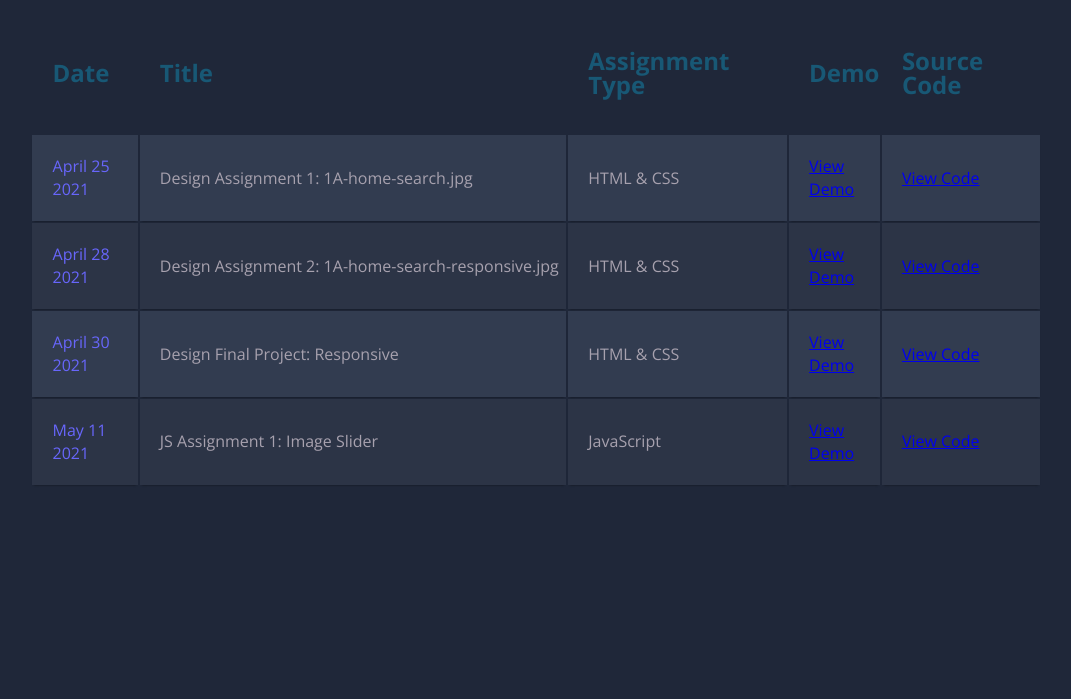
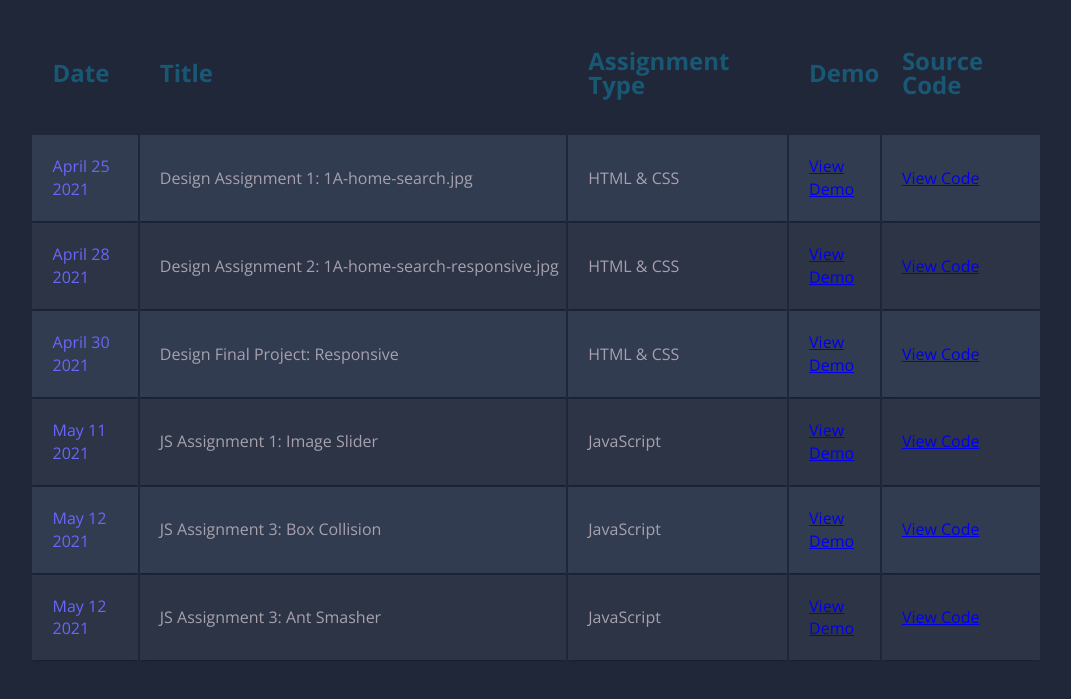
Before and after one commit to Endraraaz/endraraaz.github.io, a plain HTML site: page index.html in a window 1280 px wide. Shown: the part 163-862 px from the top of the page, without its empty margins (104-1175 px from the left). Before the commit the page ends 800 px from the top, so only its background shows below. Drawn offline with nearby package versions, Linux system fonts and the light colour scheme.

Commit message:
Add JS Assignment: Box Collision and Ant Smasher

```diff
--- a/index.html
+++ b/index.html
@@ -49,6 +49,20 @@
                     <td><a href="https://endraraaz.github.io/Carousel/">View Demo</a></td>
                     <td><a href="https://github.com/Endraraaz/Carousel">View Code</a></td>
                 </tr>
+                <tr>
+                    <td>May 12 2021</td>
+                    <td>JS Assignment 3: Box Collision</td>
+                    <td>JavaScript</td>
+                    <td><a href="https://endraraaz.github.io/Box-collision/">View Demo</a></td>
+                    <td><a href="https://github.com/Endraraaz/Box-collision">View Code</a></td>
+                </tr>
+                <tr>
+                    <td>May 12 2021</td>
+                    <td>JS Assignment 3: Ant Smasher</td>
+                    <td>JavaScript</td>
+                    <td><a href="https://endraraaz.github.io/Ant-smasher/">View Demo</a></td>
+                    <td><a href="https://github.com/Endraraaz/Ant-smasher">View Code</a></td>
+                </tr>
             </tbody>
         </table>
 </body>
```
